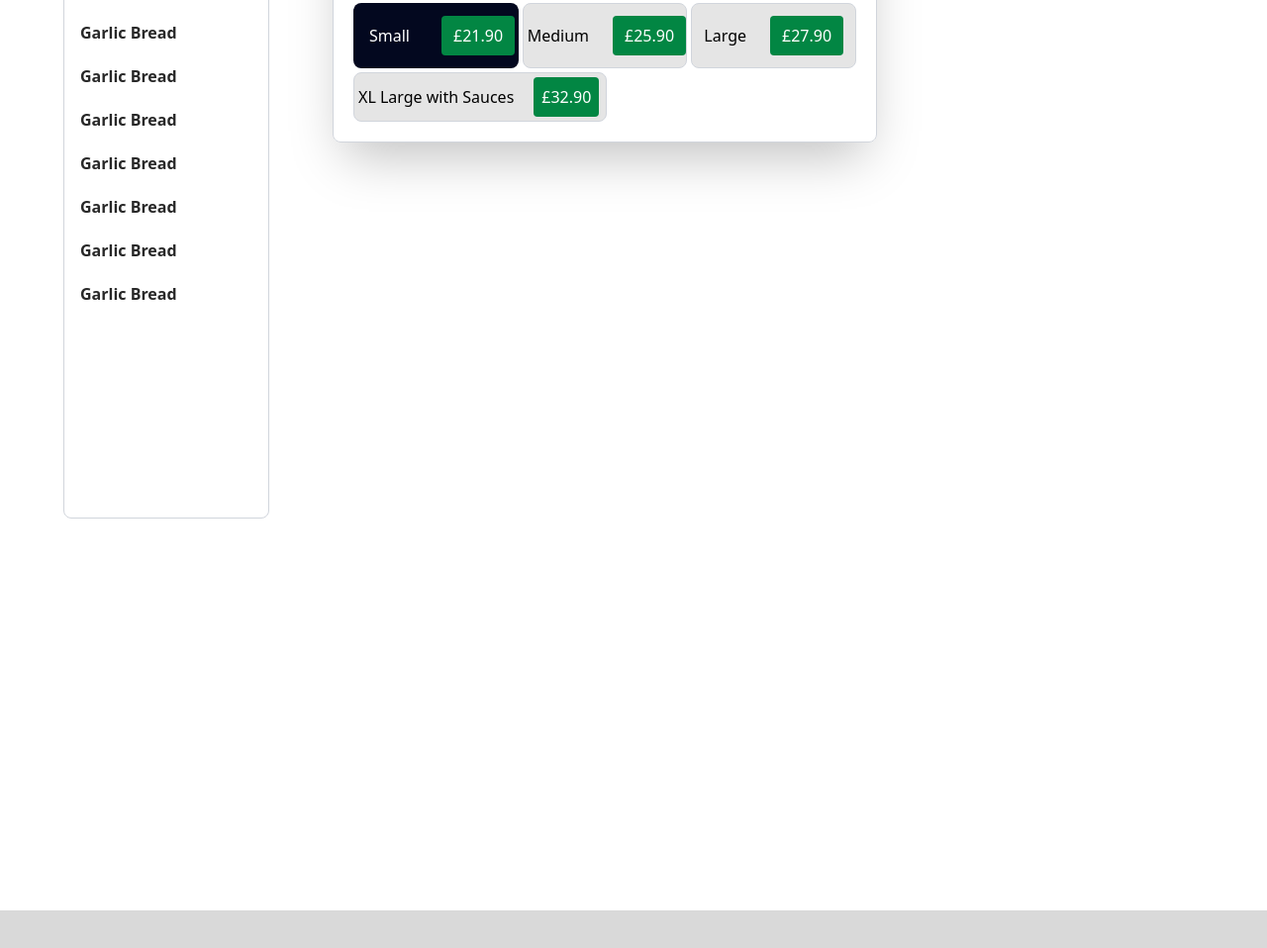
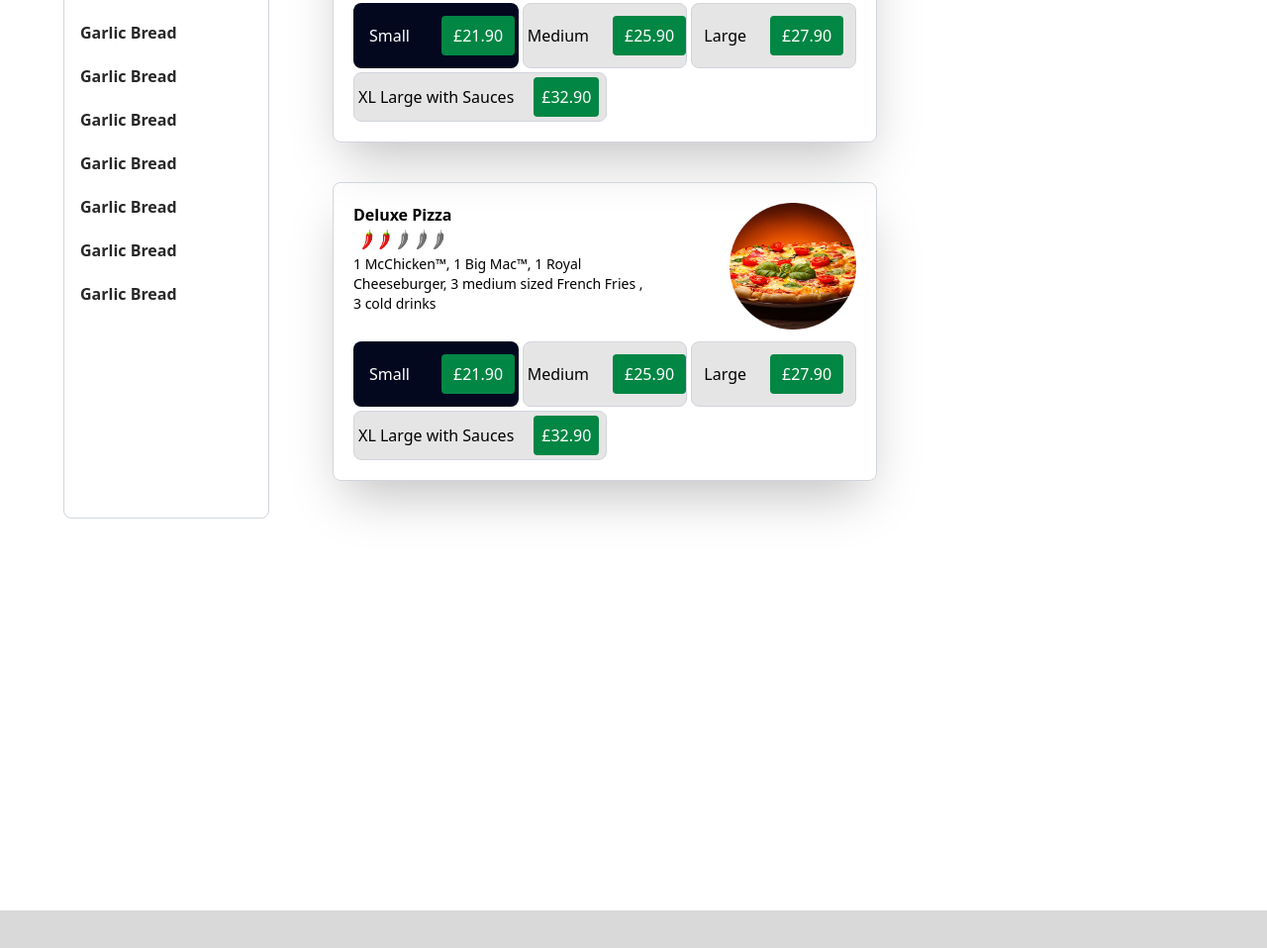
Before and after one commit to terhemeniorwua-png/food-delivery-full-website, a website: page orderPage.html in a window 1280 px wide. Shown: the part 1008-1966 px from the top of the page at 99% size. Drawn offline with Linux system fonts and the light colour scheme.

Commit message:
add a Deluxe Pizza card

```diff
--- a/orderPage.html
+++ b/orderPage.html
@@ -278,6 +278,44 @@
                 </div>
               </div>
 
+
+              <!-- Deluxe Pizza -->
+              <div class="mt-10 lg:w-137.5 space-y-3 p-5 border border-gray-300 shadow-2xl rounded-lg ">
+                <div class="flex justify-between">
+                  <div class="max-sm:grid grid-cols-1">
+                    <h2 class="font-bold">Deluxe Pizza</h2>
+                    <img src="./assets/images/pepe.png" alt="" />
+                    <p class="text-sm">
+                      1 McChicken™, 1 Big Mac™, 1 Royal <br> Cheeseburger, 3 medium
+                      sized French Fries , <br> 3 cold drinks
+                    </p>
+                  </div>
+                  <img src="./assets/images/pizza1.png" alt="" / class="lg:w-32 max-sm:w-20 max-sm:h-16">
+                </div>
+                <!-- farm button -->
+                <div class="grid lg:grid-cols-3 grid-cols-2 gap-1 ">
+                  <button class="bg-[#03081F] px-4 py-2 rounded-lg text-white flex items-center gap-1 lg:gap-8 ">
+                    <span class="">Small</span>
+                    <span class="bg-[#028643] px-1 lg:px-3 lg:py-2 rounded-sm">£21.90</span>
+                  </button>
+
+                  <button class="bg-[#0000001A] border border-gray-300 px-1  py-3 rounded-lg text-black flex items-center gap-1 lg:gap-6 ">
+                    <span class="">Medium</span>
+                    <span class="bg-[#028643] text-white lg:px-3 lg:py-2   rounded-sm">£25.90</span>
+                  </button>
+
+                    <button class="bg-[#0000001A] border border-gray-300 px-3 py-2  rounded-lg text-black flex items-center gap-1 lg:gap-6">
+                    <span class="">Large</span>
+                    <span class="bg-[#028643] text-white lg:px-3 lg:py-2 px-1 rounded-sm">£27.90</span>
+                  </button><br class="lg:hidden">
+
+                  <button class="bg-[#0000001A] border border-gray-300 p-1 w-64 rounded-lg text-black flex items-center gap-5">
+                    <span class="">XL Large with Sauces</span>
+                    <span class="bg-[#028643] text-white px-2  lg:py-2  rounded-sm">£32.90</span>
+                  </button>
+                </div>
+              </div>
+
             </div>
 
           </div>
```
Also changed, not shown: assets/images/pizza1.png (added), assets/images/pizza3.png (added).
